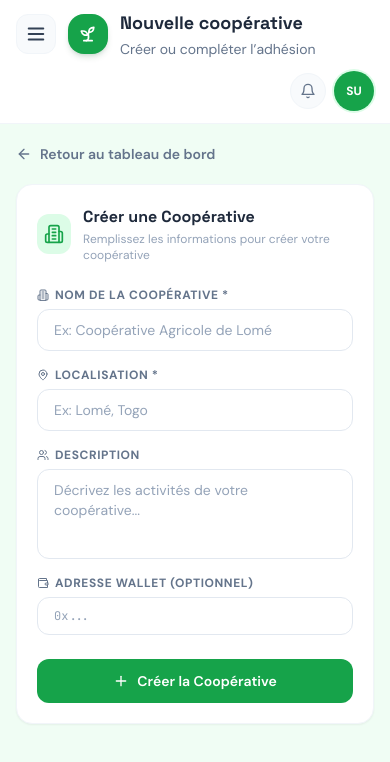
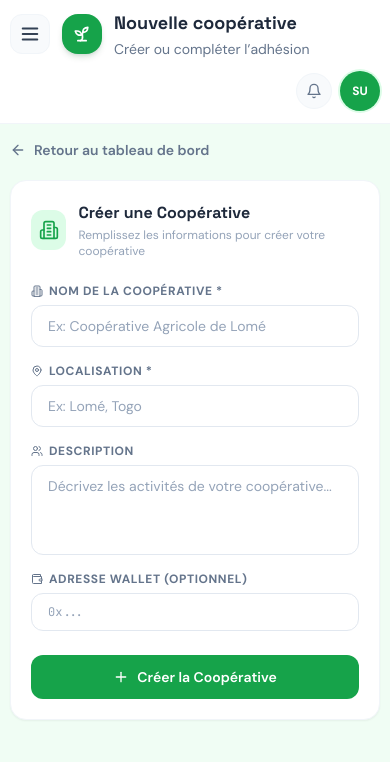
Before and after one commit to thisischaga/agrixlogix_frontend, a React (Vite) app: page /ajout-cooperative in a window 390 px wide. Shown: the top 762 px of the page. Built offline with nearby package versions, Linux system fonts and the light colour scheme; no server answers; sample sign-in values are in the browser's storage.

Commit message:
fix: eliminate empty side margins and optimize mobile layout

```diff
--- a/src/components/ui/Topbar.jsx
+++ b/src/components/ui/Topbar.jsx
@@ -14,7 +14,7 @@ export default function Topbar({ title, subtitle, onMenuClick }) {
   const unreadCount = notifications.filter(n => !n.read).length;
 
   return (
-    <header className="sticky top-0 z-30 bg-white border-b border-slate-100 px-4 sm:px-6 lg:px-7 py-3 lg:py-4 shadow-sm/50">
+    <header className="sticky top-0 z-30 bg-white border-b border-slate-100 px-2.5 sm:px-6 lg:px-8 py-3 lg:py-4 shadow-sm/50">
       <div className="flex flex-wrap items-start gap-3 sm:items-center sm:justify-between">
         <div className="flex min-w-0 flex-1 items-start gap-3 sm:items-center">
           <button
--- a/src/layouts/DashboardLayout.jsx
+++ b/src/layouts/DashboardLayout.jsx
@@ -60,7 +60,7 @@ export default function DashboardLayout() {
           onMenuClick={() => setSidebarOpen(true)}
         />
 
-        <main className="flex-1 px-4 py-5 sm:px-6 lg:px-7 lg:py-7 max-w-[1600px] w-full mx-auto">
+        <main className="flex-1 px-2.5 py-4 sm:px-6 lg:px-8 lg:py-7 max-w-[1920px] w-full mx-auto">
           <Outlet context={{ showToast }} />
         </main>
       </div>
--- a/src/pages/Comptabilite.jsx
+++ b/src/pages/Comptabilite.jsx
@@ -314,7 +314,7 @@ export default function Comptabilite() {
             </div>
           </div>
 
-          <div className="card flex flex-col">
+          <div className="card !p-3 sm:!p-6 w-full overflow-hidden">
             <h2 className="font-display font-bold text-slate-800 mb-4 flex items-center gap-2">
               <BarChart3 size={18} className="text-violet-600" /> Camembert catégories
             </h2>
--- a/src/pages/Transactions.jsx
+++ b/src/pages/Transactions.jsx
@@ -156,8 +156,8 @@ export default function Transactions() {
   }
 
   return (
-    <div className="flex flex-col gap-5">
-      <div className="card">
+    <div className="flex flex-col gap-4 sm:gap-5 w-full max-w-full overflow-x-hidden">
+      <div className="card !p-3 sm:!p-5">
         <div className="flex flex-col gap-4 mb-6">
           <div className="flex flex-wrap items-center gap-3">
             <div className="relative flex-1 min-w-[280px] sm:min-w-[300px]">
```
